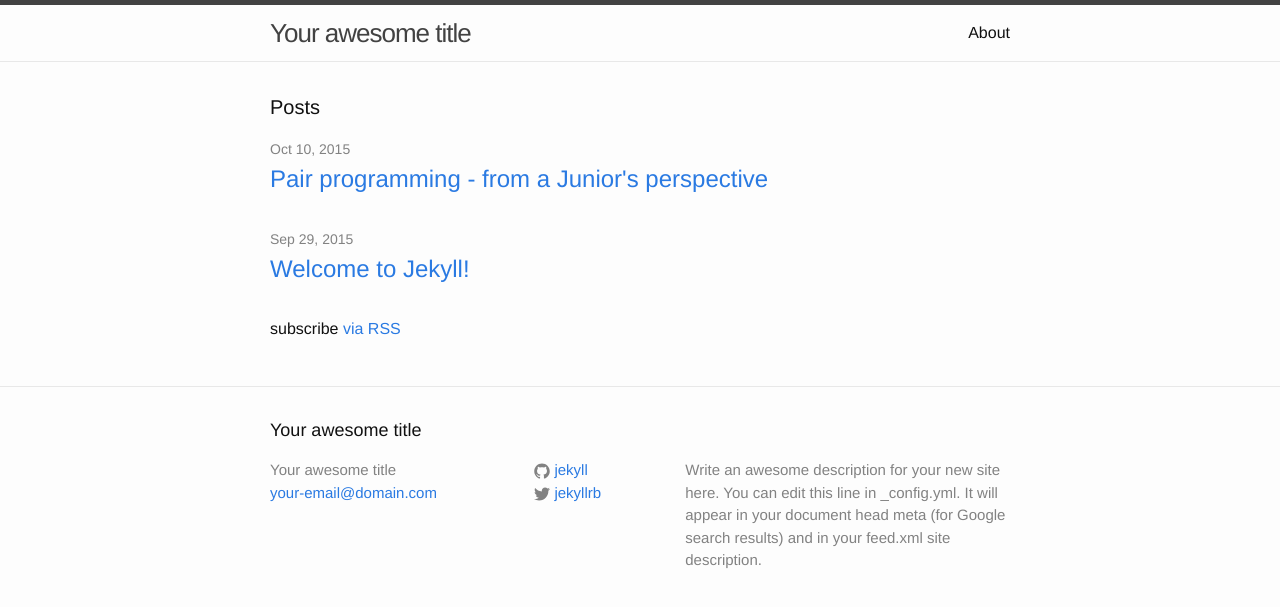
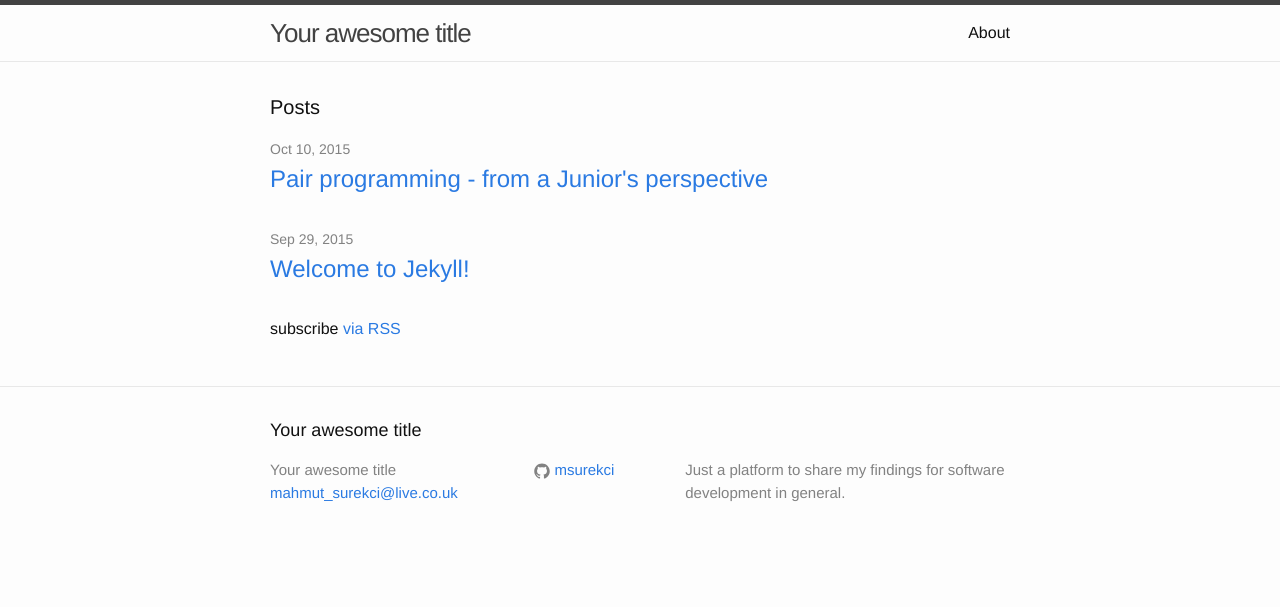
Before and after one commit to msurekci/msurekci.github.io, a Jekyll site: the page built from index.html, in a window 1280 px wide. Shown: the top 607 px of the page. Built offline with Jekyll 4.4.1, drawn with Linux system fonts in a browser that asks for light colours.

Commit message:
updating title and basic links

```diff
--- a/_config.yml
+++ b/_config.yml
@@ -1,14 +1,11 @@
 # Site settings
 title: Your awesome title
-email: your-email@domain.com
+email: mahmut_surekci@live.co.uk
 description: > # this means to ignore newlines until "baseurl:"
-  Write an awesome description for your new site here. You can edit this
-  line in _config.yml. It will appear in your document head meta (for
-  Google search results) and in your feed.xml site description.
+  Just a platform to share my findings for software development in general.
 baseurl: "" # the subpath of your site, e.g. /blog/
-url: "http://yourdomain.com" # the base hostname & protocol for your site
-twitter_username: jekyllrb
-github_username:  jekyll
+url: "" # the base hostname & protocol for your site
+github_username:  msurekci
 
 # Build settings
 markdown: kramdown
```
